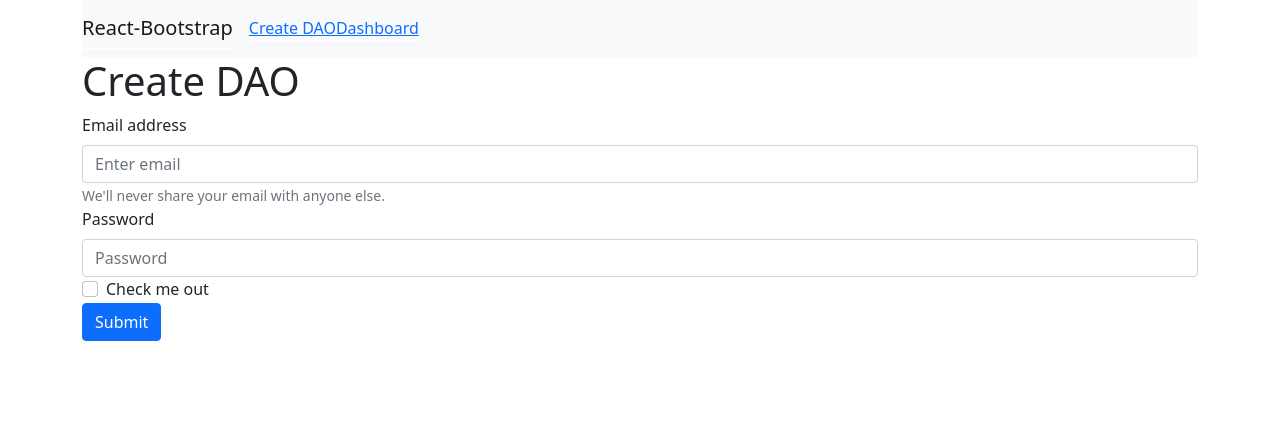
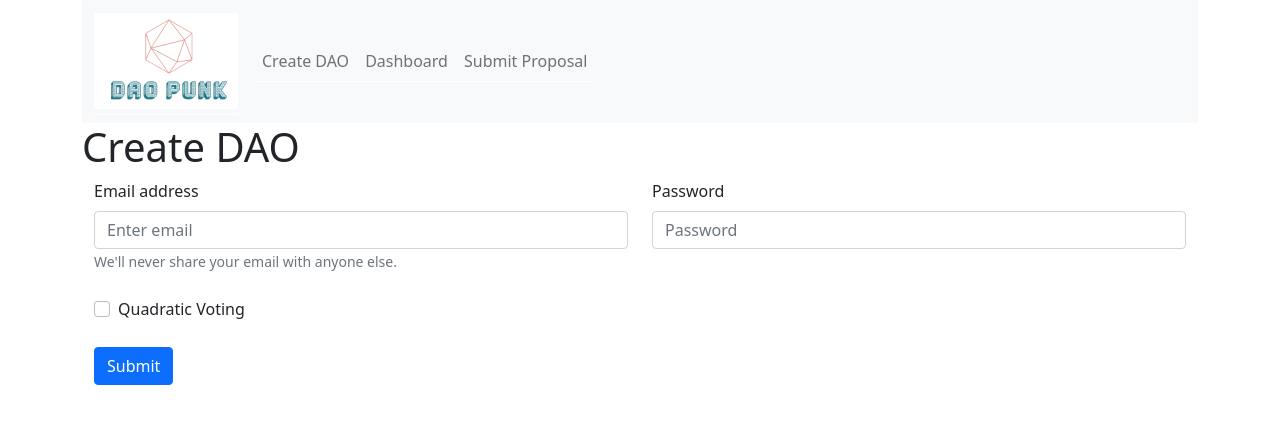
Before and after one commit to anuark/daopunk, a React (Create React App) app: page /create in a window 1280 px wide. Shown: the top 424 px of the page. Built offline with nearby package versions, Linux system fonts and the light colour scheme.

Commit message:
simple navbar and form (wip)

```diff
--- a/src/components/Header.js
+++ b/src/components/Header.js
@@ -1,18 +1,28 @@
 import React from 'react';
-import { Navbar, Nav, Form, FormControl, Button } from 'react-bootstrap';
-import { Link } from 'react-router-dom'
+import { Navbar, Nav, Form, FormControl, Button, Container } from 'react-bootstrap';
+import { Link } from 'react-router-dom';
+import Logo from '../assets/logo_size.png';
 
 const Header = () => {
   return (
-    <Navbar bg="light" expand="lg">
-      <Navbar.Brand href="#home">React-Bootstrap</Navbar.Brand>
-      <Navbar.Toggle aria-controls="basic-navbar-nav" />
-      <Navbar.Collapse id="basic-navbar-nav">
-        <Nav className="mr-auto">
-          <Link to="create">Create DAO</Link>
-          <Link to="dashboard">Dashboard</Link>
+    <Navbar bg="light" variant="light">
+      <Container>
+        <Navbar.Brand href="#home">
+          <img
+            alt=""
+            src={Logo}
+            width="144"
+            height="96"
+            className="d-inline-block align-top"
+          />{' '}
+        </Navbar.Brand>
+
+        <Nav className="me-auto">
+          <Nav.Link href="create">Create DAO</Nav.Link>
+          <Nav.Link href="#">Dashboard</Nav.Link>
+          <Nav.Link href="#">Submit Proposal</Nav.Link>
         </Nav>
-      </Navbar.Collapse>
+      </Container>
     </Navbar>
   );
 };
--- a/src/views/CreateDAO.js
+++ b/src/views/CreateDAO.js
@@ -1,4 +1,4 @@
-import { Button, Form } from 'react-bootstrap';
+import { Button, Form, Row, Container, Col } from 'react-bootstrap';
 import { Outlet } from 'react-router-dom';
 import React from 'react';
 
@@ -8,24 +8,34 @@ const CreateDao = () => {
     <div>
       <h1>Create DAO</h1>
       <Form>
+        <Container fluid>
+          <Row>
+            <Col>
               <Form.Group controlId="formBasicEmail">
                 <Form.Label>Email address</Form.Label>
                 <Form.Control type="email" placeholder="Enter email" />
-          <Form.Text className="text-muted">
-            We'll never share your email with anyone else.
-          </Form.Text>
+                <Form.Text className="text-muted"> We&apos;ll never share your email with anyone else.  </Form.Text>
               </Form.Group>
+            </Col>
 
+            <Col>
               <Form.Group controlId="formBasicPassword">
                 <Form.Label>Password</Form.Label>
                 <Form.Control type="password" placeholder="Password" />
               </Form.Group>
+            </Col>
+          </Row>
+
+          <br />
           <Form.Group controlId="formBasicCheckbox">
-          <Form.Check type="checkbox" label="Check me out" />
+            <Form.Check type="checkbox" label="Quadratic Voting" />
           </Form.Group>
+
+          <br />
           <Button variant="primary" type="submit">
           Submit
           </Button>
+        </Container>
       </Form>
       <Outlet />
     </div>
```
Also changed, not shown: 1 other file (tests, documents, lock files or other folders). Lines whose indentation alone changed are shown as unchanged.
